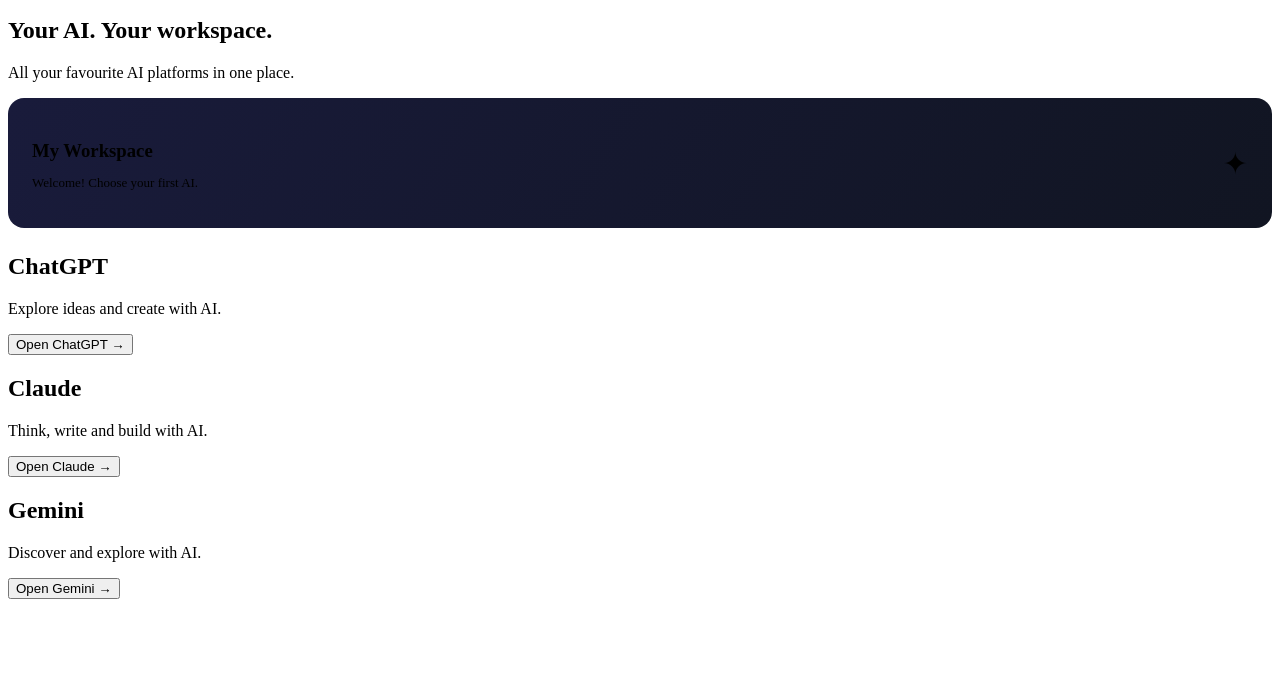
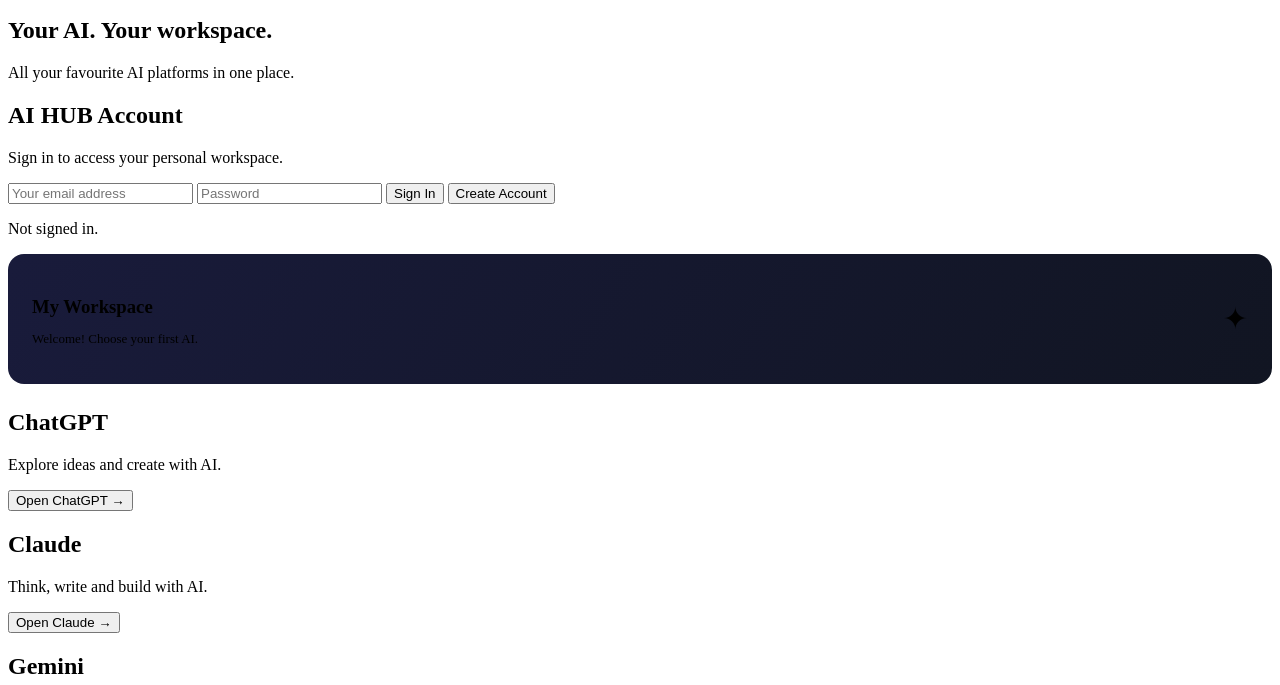
Before and after one commit to derickantonyyyyyy-bot/AI-HUB-V1, a plain HTML site: page index.html in a window 1280 px wide. Shown: the part 101-786 px from the top of the page. Drawn offline with Linux system fonts and the light colour scheme.

Commit message:
Update index.html

```diff
--- a/index.html
+++ b/index.html
@@ -20,6 +20,45 @@
         <section class="welcome">
             <h2>Your AI. Your workspace.</h2>
             <p>All your favourite AI platforms in one place.</p>
+        </section>
+
+        <section class="auth-panel">
+            <h2>AI HUB Account</h2>
+            <p>Sign in to access your personal workspace.</p>
+
+            <form id="auth-form">
+                <input
+                    type="email"
+                    id="auth-email"
+                    placeholder="Your email address"
+                    autocomplete="email"
+                    required
+                >
+
+                <input
+                    type="password"
+                    id="auth-password"
+                    placeholder="Password"
+                    autocomplete="current-password"
+                    required
+                >
+
+                <button type="submit" id="login-button">
+                    Sign In
+                </button>
+
+                <button type="button" id="signup-button">
+                    Create Account
+                </button>
+            </form>
+
+            <button type="button" id="logout-button" hidden>
+                Sign Out
+            </button>
+
+            <p id="auth-message" aria-live="polite">
+                Not signed in.
+            </p>
         </section>
 
         <section class="workspace">
```
